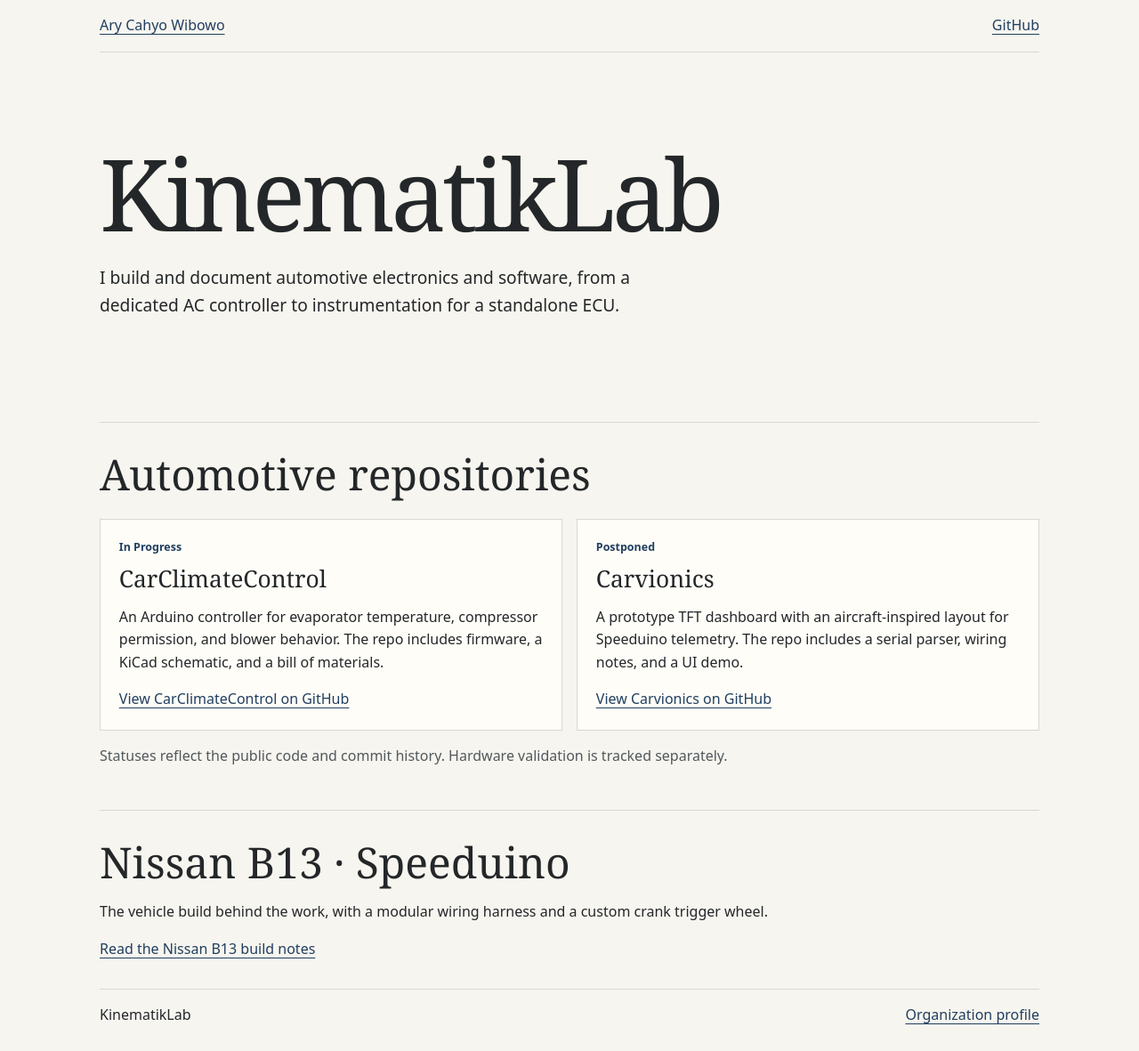
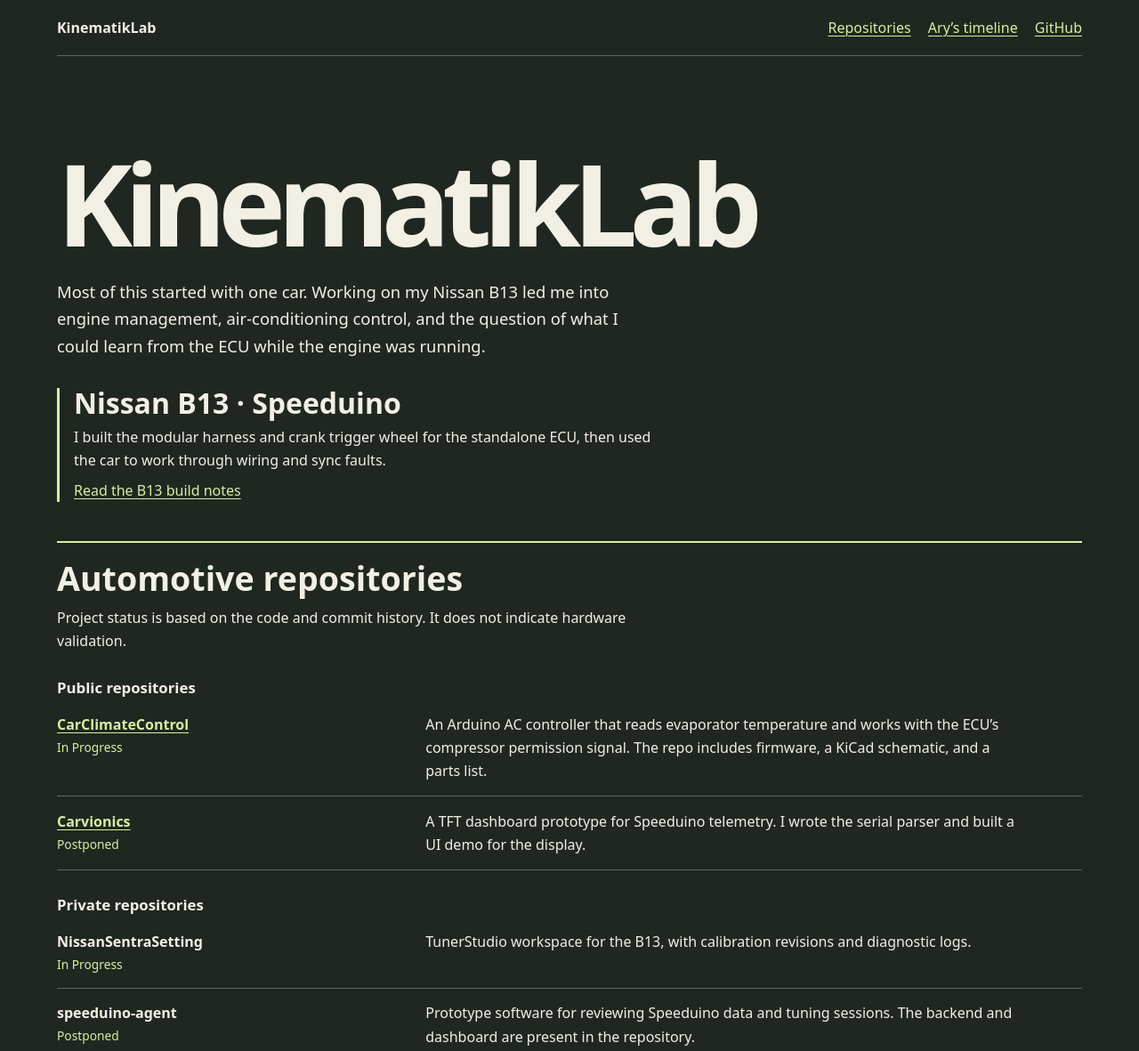
Before and after one commit to KinematikLab/kinematiklab.github.io, a plain HTML site: page index.html in a window 1280 px wide. Shown: the top 1181 px of the page at 89% size. Drawn offline with Linux system fonts and the light colour scheme.

Commit message:
Revise HTML meta description and styles
Updated the meta description and improved styling with CSS variables.

```diff
--- a/index.html
+++ b/index.html
@@ -3,60 +3,60 @@
 <head>
 <meta charset="utf-8">
 <meta name="viewport" content="width=device-width, initial-scale=1">
-<meta name="description" content="KinematikLab automotive electronics and software projects by Ary Cahyo Wibowo.">
+<meta name="description" content="Automotive electronics, Speeduino tools, and Nissan B13 build notes.">
 <title>KinematikLab | Automotive Projects</title>
 <style>
 * { box-sizing: border-box; }
-body { margin: 0; background: #f7f5ef; color: #242729; font: 1rem/1.6 system-ui, sans-serif; }
-main, nav, footer { width: min(100% - 2.5rem, 66rem); margin-inline: auto; }
-nav, footer { display: flex; justify-content: space-between; gap: 1rem; padding-block: 1rem; border-bottom: 1px solid #d6d8d4; }
-footer { border-top: 1px solid #d6d8d4; border-bottom: 0; }
-a { color: #213f60; text-underline-offset: .22em; }
-h1, h2, h3 { font-family: Georgia, serif; font-weight: normal; line-height: 1.1; margin: 0; }
-h1 { font-size: clamp(3rem, 10vw, 7rem); letter-spacing: -.045em; }
-h2 { font-size: clamp(1.9rem, 4vw, 3rem); }
-h3 { font-size: 1.65rem; }
-header { padding-block: clamp(3rem, 8vw, 6rem); }
-header p { max-width: 40rem; font-size: 1.2rem; }
-section { padding-block: 2rem; border-top: 1px solid #d6d8d4; }
-.grid { display: grid; grid-template-columns: repeat(2, minmax(0, 1fr)); gap: 1rem; margin-top: 1.5rem; }
-article { padding: 1.3rem; border: 1px solid #d6d8d4; background: #fffdf8; }
-.status { margin: 0 0 .65rem; color: #213f60; font-size: .78rem; font-weight: 700; }
-.note { color: #51595d; }
-@media (max-width: 40rem) { .grid { grid-template-columns: 1fr; } }
+body { margin: 0; background: var(--paper); color: var(--ink); font: 1rem/1.65 system-ui, sans-serif; }
+.wrap { width: min(72rem, 100% - 2.5rem); margin-inline: auto; }
+a { color: var(--accent); text-decoration-thickness: .08em; text-underline-offset: .2em; }
+a:hover { text-decoration-thickness: .14em; }
+a:focus-visible { outline: 2px solid var(--accent); outline-offset: .3rem; }
+h1, h2, h3, p { margin: 0; }
+h1, h2 { line-height: 1.08; }
+p { max-width: 42rem; }
+nav { display: flex; flex-wrap: wrap; gap: .5rem 1.2rem; }
+.bar, footer { display: flex; flex-wrap: wrap; justify-content: space-between; align-items: baseline; gap: .7rem 1.5rem; padding: 1.1rem 0; border-bottom: 1px solid var(--line); }
+footer { border-top: 1px solid var(--line); border-bottom: 0; }
+.skip { position: absolute; inset: .5rem auto auto .5rem; padding: .5rem; background: var(--paper); transform: translateY(-200%); }
+.skip:focus { transform: none; }
+
+:root { --paper: #202721; --ink: #f2efe5; --accent: #d9eea2; --line: #5d695d; }
+h1 { font-size: clamp(2.85rem, 10vw, 8rem); letter-spacing: -.07em; }
+.hero { padding: clamp(3rem, 8vw, 6rem) 0 2rem; }
+.hero > p { margin-top: 1rem; font-size: 1.15rem; }
+.build { margin-bottom: 2.75rem; border-left: 3px solid var(--accent); padding-left: 1rem; }
+.build h2 { font-size: clamp(1.4rem, 3vw, 2rem); }
+.build p { margin: .45rem 0; }
+.catalog { padding: 1.25rem 0 2.5rem; border-top: 2px solid var(--accent); }
+.catalog > h2 { font-size: clamp(1.65rem, 3vw, 2.35rem); margin-bottom: .65rem; }
+.catalog-intro { margin-bottom: 1.25rem; }
+.catalog-group { font-size: 1.05rem; margin-top: 1.55rem; }
+.repo { display: grid; grid-template-columns: minmax(10rem, .8fr) minmax(0, 1.5fr); gap: .35rem 1.3rem; padding: .9rem 0; border-bottom: 1px solid var(--line); }
+.repo h4 { margin: 0; overflow-wrap: anywhere; }
+.status { color: var(--accent); font-size: .86rem; margin-top: .1rem; }
+@media (max-width: 41rem) { .repo { grid-template-columns: 1fr; } }
+
 </style>
 </head>
-<body>
-<nav aria-label="Site links"><a href="https://arycahy.github.io/">Ary Cahyo Wibowo</a><a href="https://github.com/KinematikLab">GitHub</a></nav>
-<main>
-<header>
-<h1>KinematikLab</h1>
-<p>I build and document automotive electronics and software, from a dedicated AC controller to instrumentation for a standalone ECU.</p>
-</header>
-<section aria-labelledby="repositories">
-<h2 id="repositories">Automotive repositories</h2>
-<div class="grid">
-<article>
-<p class="status">In Progress</p>
-<h3>CarClimateControl</h3>
-<p>An Arduino controller for evaporator temperature, compressor permission, and blower behavior. The repo includes firmware, a KiCad schematic, and a bill of materials.</p>
-<a href="https://github.com/yrac/CarClimateControl">View CarClimateControl on GitHub</a>
-</article>
-<article>
-<p class="status">Postponed</p>
-<h3>Carvionics</h3>
-<p>A prototype TFT dashboard with an aircraft-inspired layout for Speeduino telemetry. The repo includes a serial parser, wiring notes, and a UI demo.</p>
-<a href="https://github.com/yrac/Carvionics">View Carvionics on GitHub</a>
-</article>
-</div>
-<p class="note">Statuses reflect the public code and commit history. Hardware validation is tracked separately.</p>
-</section>
-<section aria-labelledby="build">
-<h2 id="build">Nissan B13 · Speeduino</h2>
-<p>The vehicle build behind the work, with a modular wiring harness and a custom crank trigger wheel.</p>
-<a href="https://arycahy.github.io/projects/nissan-b13/">Read the Nissan B13 build notes</a>
+<body class="kin">
+<a class="skip" href="#main">Skip to content</a>
+
+<header class="wrap bar"><strong>KinematikLab</strong><nav aria-label="Site links"><a href="#repositories">Repositories</a><a href="https://arycahy.github.io/#timeline">Ary’s timeline</a><a href="https://github.com/KinematikLab">GitHub</a></nav></header>
+<main class="wrap" id="main">
+<div class="hero"><h1>KinematikLab</h1><p>Most of this started with one car. Working on my Nissan B13 led me into engine management, air-conditioning control, and the question of what I could learn from the ECU while the engine was running.</p></div>
+<section class="build" aria-labelledby="build"><h2 id="build">Nissan B13 · Speeduino</h2><p>I built the modular harness and crank trigger wheel for the standalone ECU, then used the car to work through wiring and sync faults.</p><a href="https://arycahy.github.io/projects/nissan-b13/">Read the B13 build notes</a></section>
+<section class="catalog" id="repositories" aria-labelledby="catalog"><h2 id="catalog">Automotive repositories</h2><p class="catalog-intro">Project status is based on the code and commit history. It does not indicate hardware validation.</p>
+<h3 class="catalog-group">Public repositories</h3>
+<div class="repo"><div><h4><a href="https://github.com/yrac/CarClimateControl">CarClimateControl</a></h4><p class="status">In Progress</p></div><p>An Arduino AC controller that reads evaporator temperature and works with the ECU’s compressor permission signal. The repo includes firmware, a KiCad schematic, and a parts list.</p></div>
+<div class="repo"><div><h4><a href="https://github.com/yrac/Carvionics">Carvionics</a></h4><p class="status">Postponed</p></div><p>A TFT dashboard prototype for Speeduino telemetry. I wrote the serial parser and built a UI demo for the display.</p></div>
+<h3 class="catalog-group">Private repositories</h3>
+<div class="repo"><div><h4>NissanSentraSetting</h4><p class="status">In Progress</p></div><p>TunerStudio workspace for the B13, with calibration revisions and diagnostic logs.</p></div>
+<div class="repo"><div><h4>speeduino-agent</h4><p class="status">Postponed</p></div><p>Prototype software for reviewing Speeduino data and tuning sessions. The backend and dashboard are present in the repository.</p></div>
+<div class="repo"><div><h4>SentraSpeeduino</h4><p class="status">Postponed</p></div><p>Repository scaffold for the Sentra ECU project.</p></div>
+<div class="repo"><div><h4>tune-agent</h4><p class="status">Postponed</p></div><p>Repository scaffold for a tuning tool.</p></div>
 </section>
 </main>
-<footer> KinematikLab <a href="https://github.com/KinematikLab">Organization profile</a></footer>
+<footer class="wrap"><span>KinematikLab</span><a href="https://github.com/KinematikLab">Organization profile</a></footer>
 </body>
 </html>
```
